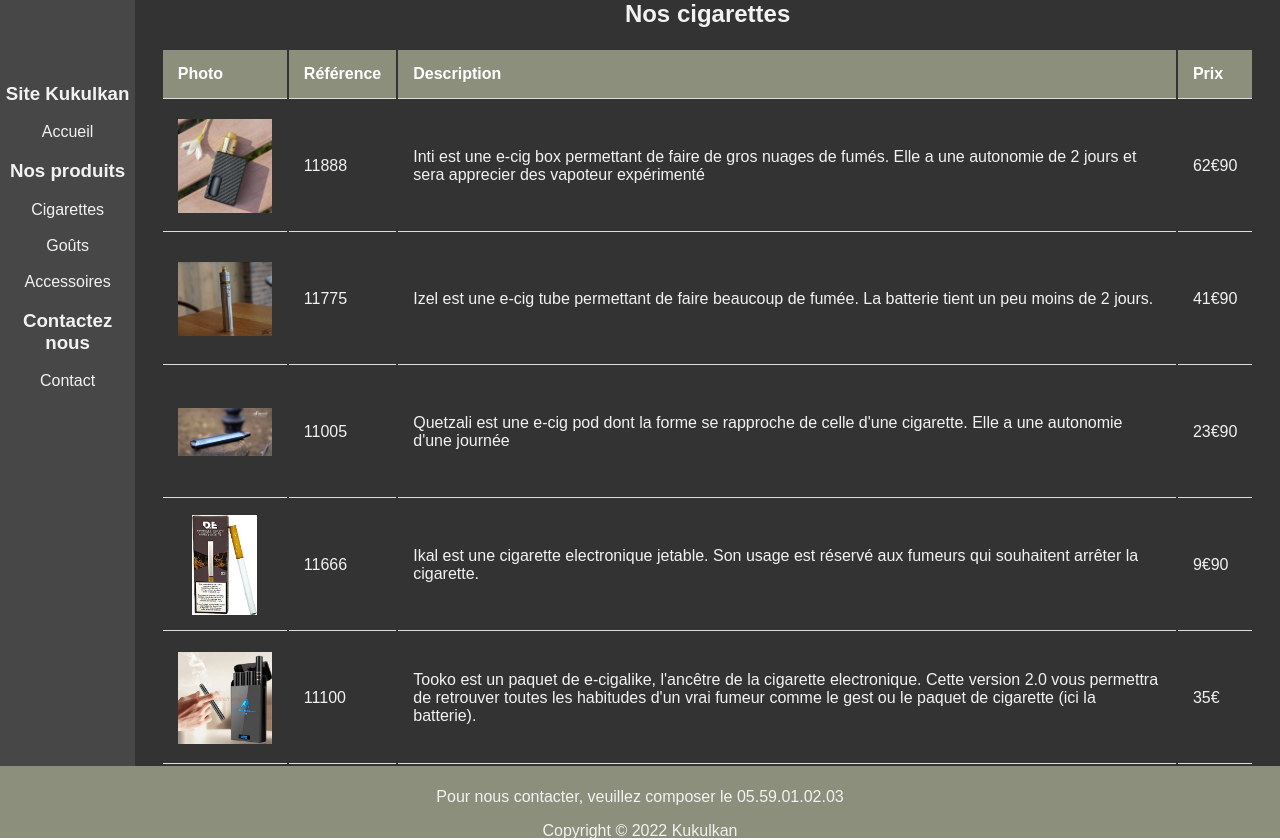
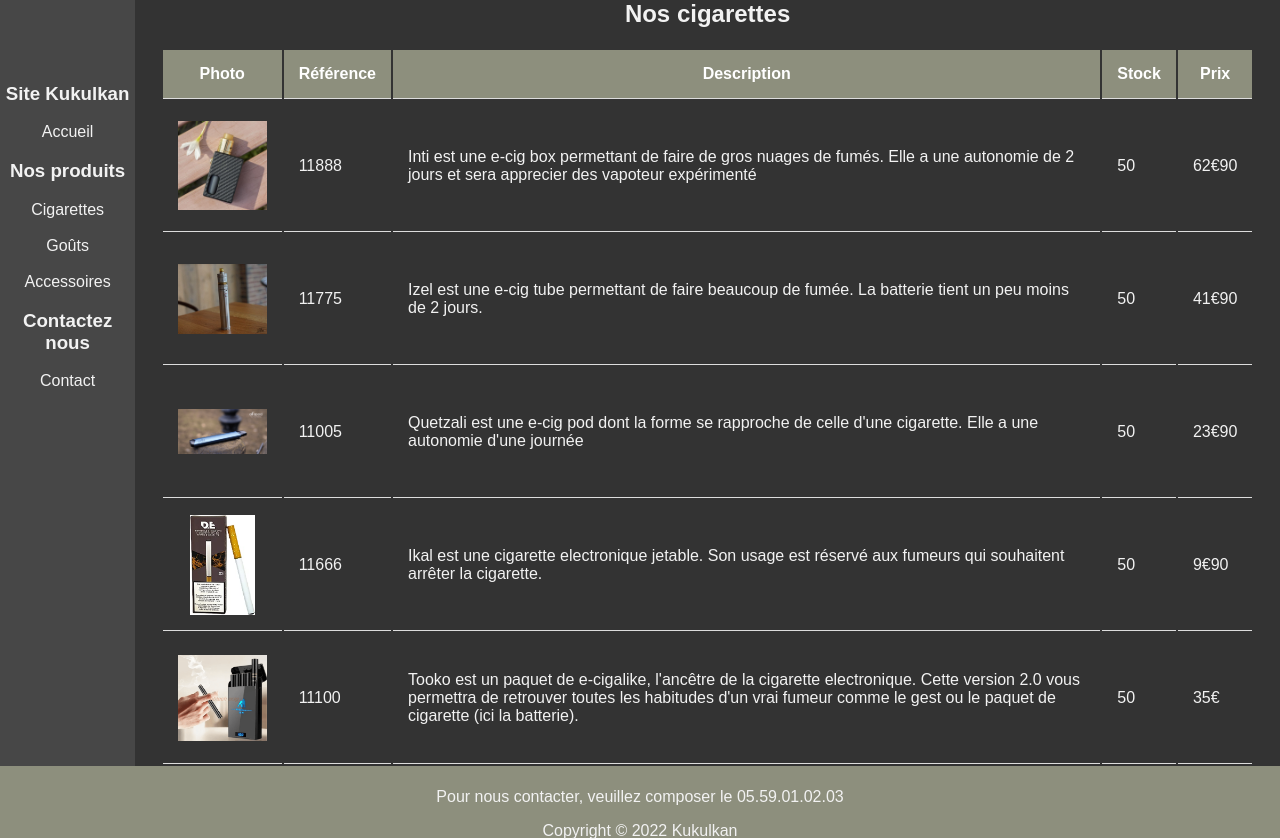
Before and after one commit to justirbs/Site-commercial, a PHP site: page /html/cigarettes.html in a window 1280 px wide. Shown: the part 48-888 px from the top of the page. Run offline with PHP 8.4, Linux system fonts and the light colour scheme.

Commit message:
Tailles des images gérées dans le fichier style.css

```diff
--- a/css/style.css
+++ b/css/style.css
@@ -68,6 +68,11 @@ table {
     object-fit: contain;
 }
 
+table img {
+    width:150px;
+    height:100px;
+}
+
 .footer {
     background-color: #8d8f7d;
     padding-top: 0.5%;
@@ -135,4 +140,5 @@ tr:hover {
 th {
     background-color: #8d8f7d;
     color: white;
+    text-align: center;
 }
--- a/html/cigarettes.html
+++ b/html/cigarettes.html
@@ -46,36 +46,42 @@
                     <th>Photo</th>
                     <th>Référence</th>
                     <th>Description</th>
+                    <th>Stock</th>
                     <th>Prix</th>
                 </tr>
                 <tr>
-                    <td><img src="../img/e-box.jpeg" alt="Inti ecig-box" style="width:150px;height:100px;" /></td>
+                    <td><img src="../img/e-box.jpeg" alt="Inti ecig-box" /></td>
                     <td>11888</td>
                     <td>Inti est une e-cig box permettant de faire de gros nuages de fumés. Elle a une autonomie de 2 jours et sera apprecier des vapoteur expérimenté</td>
+                    <td>50</td>
                     <td>62€90</td>
                 </tr>
                 <tr>
-                    <td><img src="../img/e-tube.jpg" alt="Quetzali ecig-tube" style="width:150px;height:100px;" /></td>
+                    <td><img src="../img/e-tube.jpg" alt="Quetzali ecig-tube"/></td>
                     <td>11775</td>
                     <td>Izel est une e-cig tube permettant de faire beaucoup de fumée. La batterie tient un peu moins de 2 jours. </td>
+                    <td>50</td>
                     <td>41€90</td>
                 </tr>
                 <tr>
-                    <td><img src="../img/e-pod.png" alt="Izel ecig-pod" style="width:150px;height:100px;" /></td>
+                    <td><img src="../img/e-pod.png" alt="Izel ecig-pod"/></td>
                     <td>11005</td>
                     <td>Quetzali est une e-cig pod dont la forme se rapproche de celle d'une cigarette. Elle a une autonomie d'une journée</td>
+                    <td>50</td>
                     <td>23€90</td>
                 </tr>
                 <tr>
-                    <td><img src="../img/e-jetable.jpg" alt="ecig-jetable" style="width:150px;height:100px;" /></td>
+                    <td><img src="../img/e-jetable.jpg" alt="ecig-jetable"/></td>
                     <td>11666</td>
                     <td>Ikal est une cigarette electronique jetable. Son usage est réservé aux fumeurs qui souhaitent arrêter la cigarette. </td>
+                    <td>50</td>
                     <td>9€90</td>
                 </tr>
                 <tr>
-                    <td><img src="../img/e-cigalike.png" alt="e-cigalike" style="width:150px;height:100px;" /></td>
+                    <td><img src="../img/e-cigalike.png" alt="e-cigalike"/></td>
                     <td>11100</td>
                     <td>Tooko est un paquet de e-cigalike, l'ancêtre de la cigarette electronique. Cette version 2.0 vous permettra de retrouver toutes les habitudes d'un vrai fumeur comme le gest ou le paquet de cigarette (ici la batterie). </td>
+                    <td>50</td>
                     <td>35€</td>
                 </tr>
             </table>
@@ -88,9 +94,8 @@
         <p>Copyright © 2022 Kukulkan</p>
     </div>
 
-
 </body>
 
-
+<script type="text/javascript" src="../js/stock.js"></script>
 
 </html>
```
Also changed, not shown: html/accessoires.html (+5 -5 lines), html/gouts.html (+5 -5 lines).
